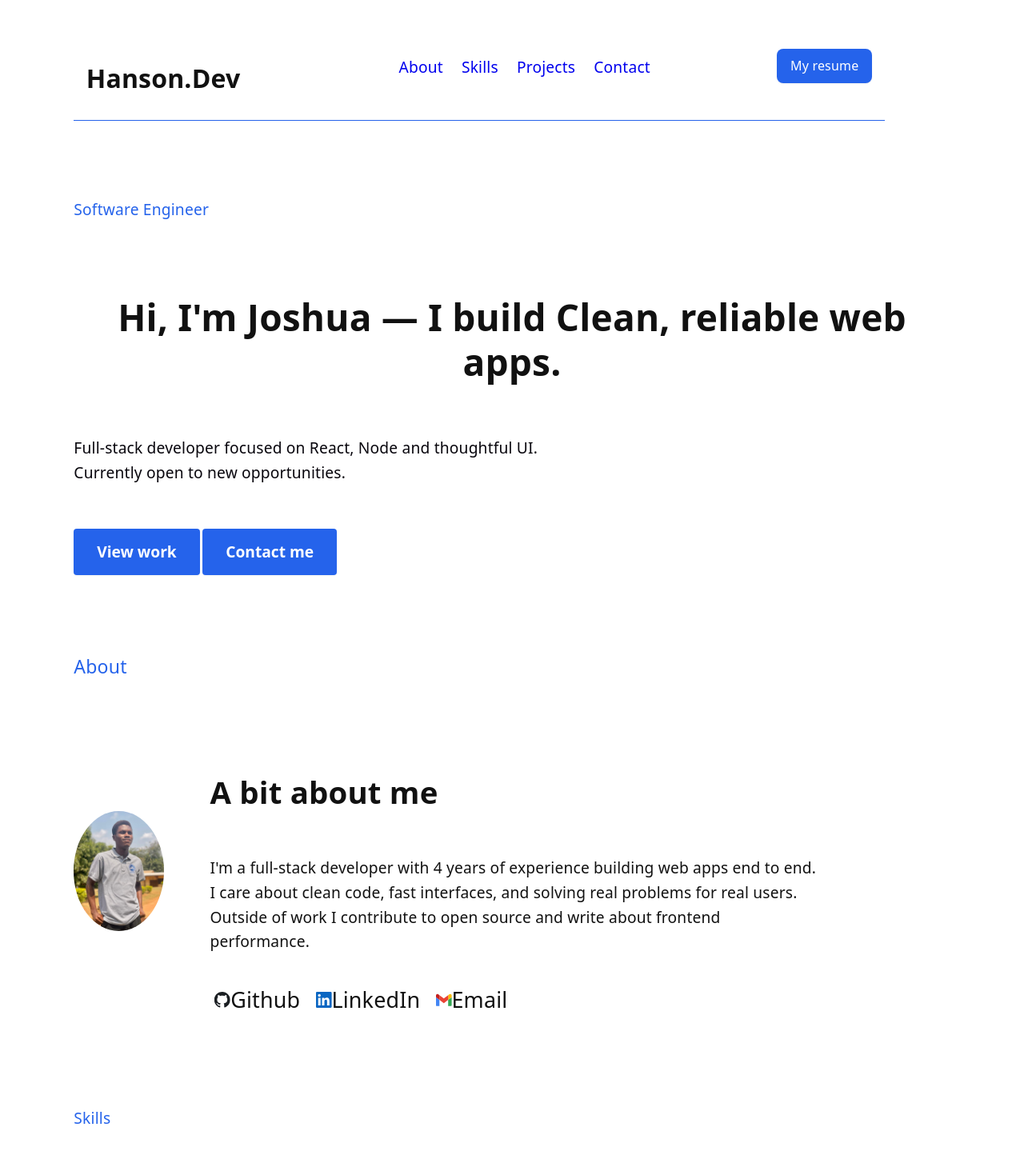
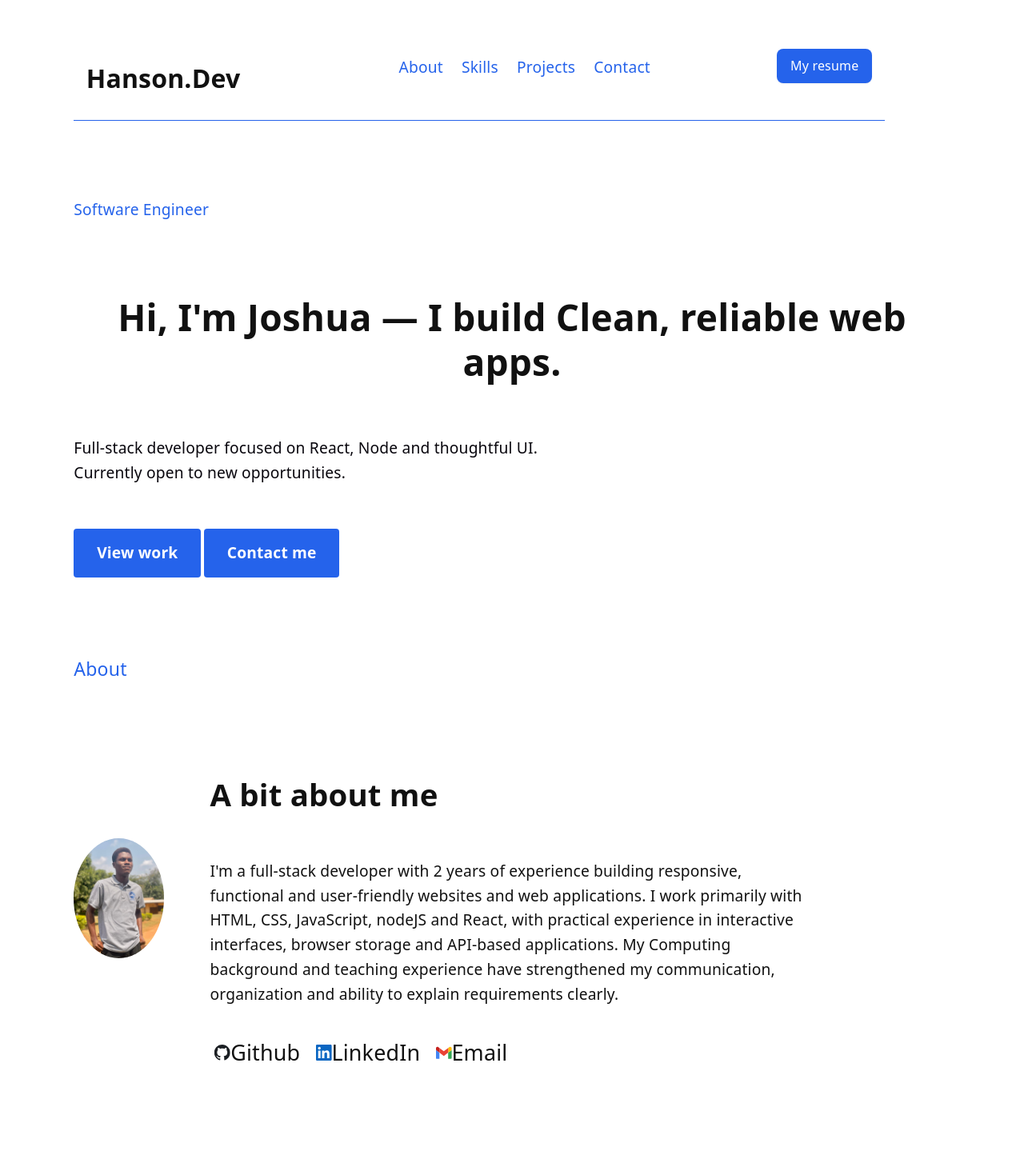
Before and after one commit to JHansonKAttah92/portfolio, a React (Vite) app: page / in a window 1280 px wide. Shown: the top 1454 px of the page at 80% size. Built offline with nearby package versions, Linux system fonts and the light colour scheme.

Commit message:
Changed something in the hero, about, navbar and skills components

```diff
--- a/src/components/about/About.jsx
+++ b/src/components/about/About.jsx
@@ -17,10 +17,7 @@ function About() {
         <div className="about-info">
           <h2>A bit about me</h2>
           <p>
-            I'm a full-stack developer with 4 years of experience building web
-            apps end to end. I care about clean code, fast interfaces, and
-            solving real problems for real users. Outside of work I contribute
-            to open source and write about frontend performance.
+            I'm a full-stack developer with 2 years of experience building responsive, functional and user-friendly websites and web applications. I work primarily with HTML, CSS, JavaScript, nodeJS and React, with practical experience in interactive interfaces, browser storage and API-based applications. My Computing background and teaching experience have strengthened my communication, organization and ability to explain requirements clearly.
           </p>
           <ul className="social-media">
             <li>
--- a/src/components/hero/Hero.css
+++ b/src/components/hero/Hero.css
@@ -29,7 +29,7 @@ div.hero-content {
   max-width: 600px;
 }
 
-.hero-content button {
+.hero-content .button {
   margin-top: 1em;
   padding: 0.8em 1.5em;
   font-size: 1em;
@@ -38,14 +38,15 @@ div.hero-content {
   background-color: var(--accent);
   border: none;
   border-radius: 4px;
+  text-decoration: none;
 }
 
-.hero-content button:hover {
+.hero-content .button:hover {
   background-color: #1e40af;
   cursor: pointer;
 }
 
-.hero-content button:active {
+.hero-content .button:active {
   background-color: #1e3a8a;
 }
 
--- a/src/components/hero/Hero.jsx
+++ b/src/components/hero/Hero.jsx
@@ -11,12 +11,12 @@ function Hero() {
           Currently open to new opportunities.
         </p>
         <div className="hero-buttons">
-        <a href="#projects">
-          <button>View work</button>
-        </a>
-        <a href="#contact">
-          <button>Contact me</button>
-        </a>
+          <a href="#projects" className="button">
+            View work
+          </a>
+          <a href="#contact" className="button">
+            Contact me
+          </a>
         </div>
       </div>
     </div>
--- a/src/components/navbar/Navbar.css
+++ b/src/components/navbar/Navbar.css
@@ -28,13 +28,22 @@ ul.nav-menu li {
 }
 
 ul.nav-menu a {
+  color: var(--accent, #2563eb);
   text-decoration: underline;
   text-decoration-color: transparent;
-  transition: text-decoration-color 0.3s ease;
+  transition: text-decoration-color 0.3s;
 }
 
 ul.nav-menu a:hover {
   text-decoration-color: var(--accent);
+}
+
+ul.nav-menu a:active {
+  background-color: var(--accent, #2563eb);
+  color: #ffffff;
+  padding: 0.5em;
+  border-radius: 0.4em;
+  transition: all 0.2s;
 }
 
 a.resume {
--- a/src/components/skills/Skills.jsx
+++ b/src/components/skills/Skills.jsx
@@ -35,6 +35,9 @@ function Skills() {
             </h2>
             <ul>
               <li className="skill-item">Git</li>
+              <li className="skill-item">Github</li>
+              <li className="skill-item">Vite</li>
+              <li className="skill-item">npm</li>
             </ul>
           </div>
         </div>
```
